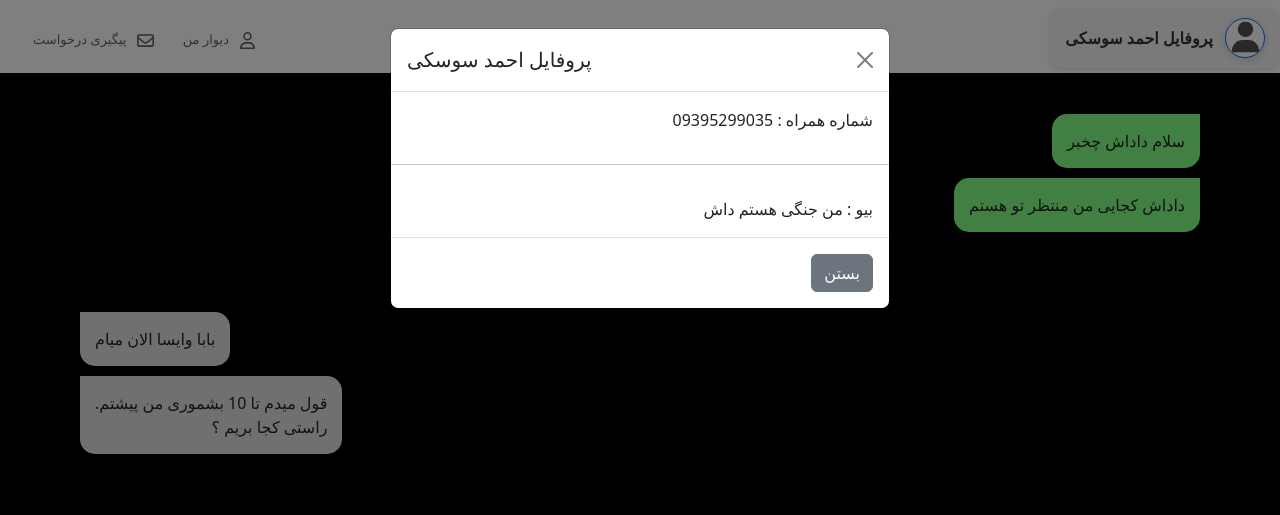
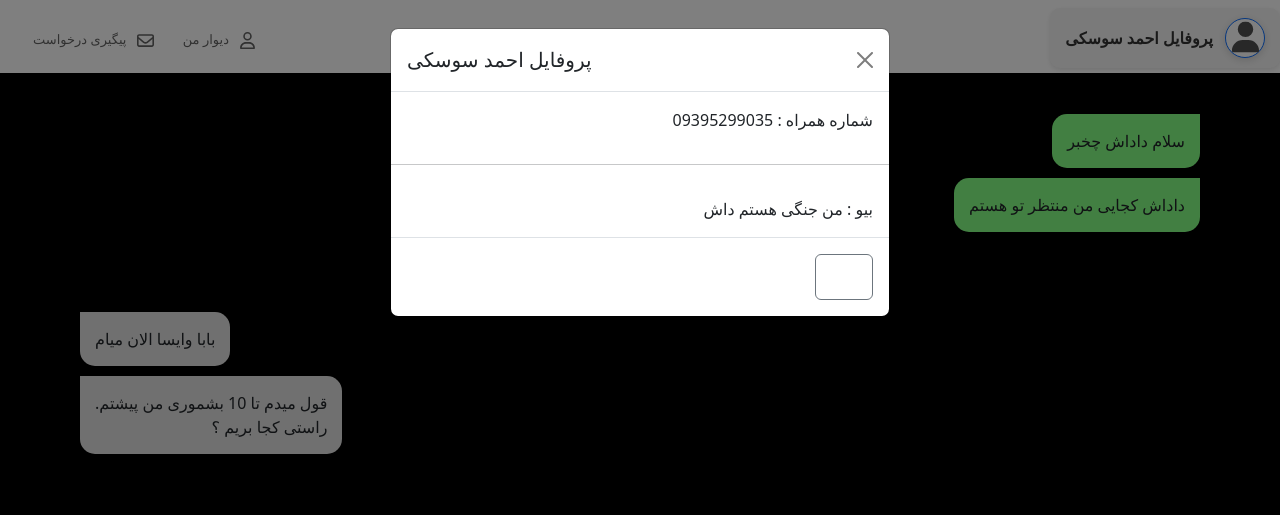
Before and after one commit to artinkarimi-dev/divar, a PHP site: page /chat.html in a window 1280 px wide, after a click that opens the changed part. Shown: the top 515 px of the page. Run offline with PHP 8.4, Linux system fonts and the light colour scheme.

Commit message:
add style

```diff
--- a/style3.css
+++ b/style3.css
@@ -557,6 +557,22 @@ width: 40%;
 }
 
 
+.btn{
+
+padding: 10px;
+background-color: white;
+transition: 0.3s;
+font-weight: 500;
+
+}
+
+.btn:hover{
+
+padding: 10px;
+background-color: rgb(80, 255, 235);
+
+
+}
 
 
 
```
